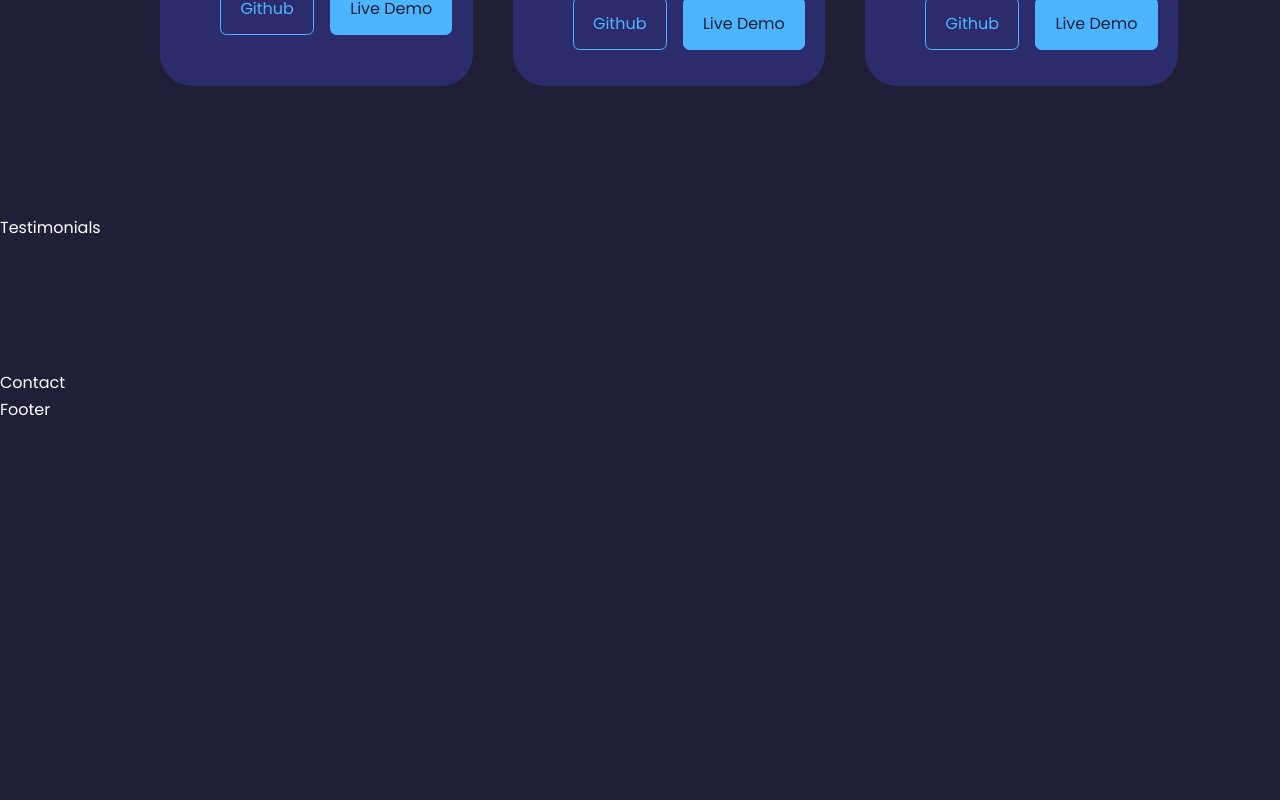
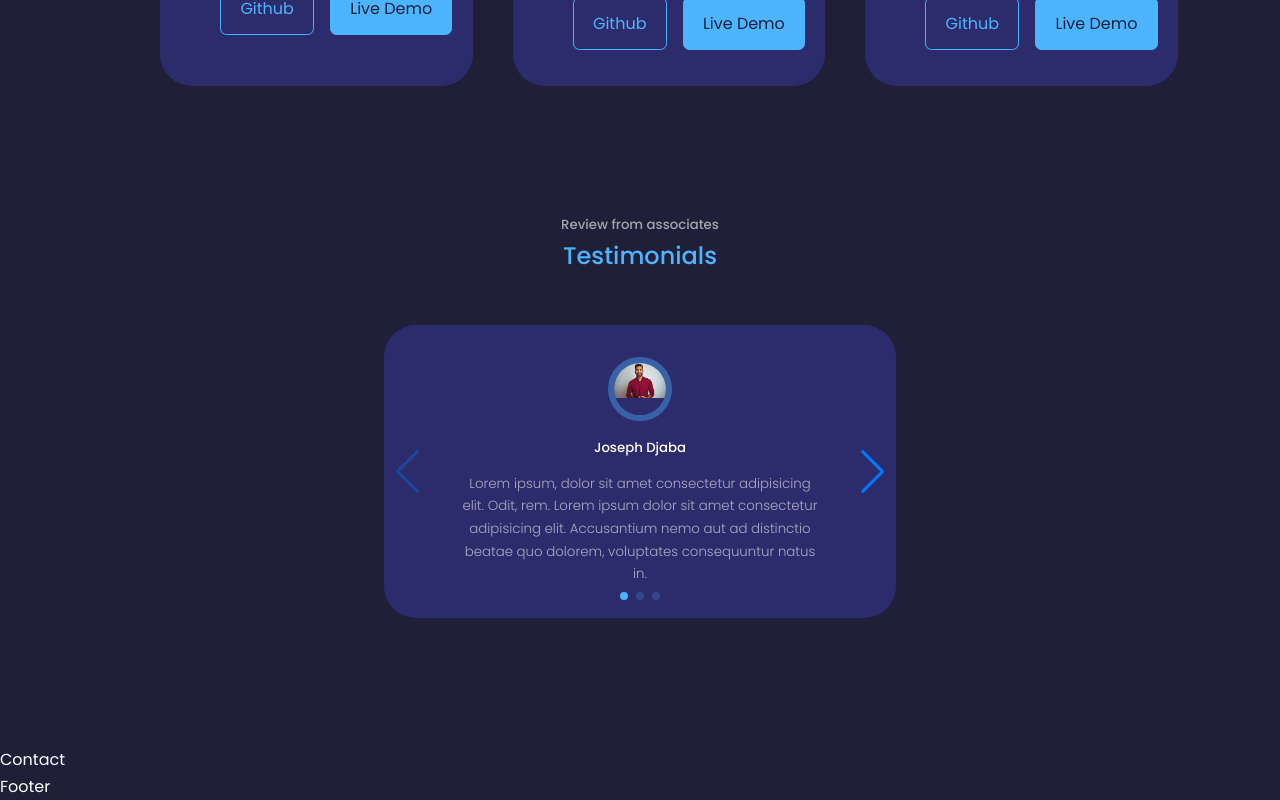
Before and after one commit to Nyame100/portfolio-website, a React (Create React App) app: page / in a window 1280 px wide. Shown: the part 3723-4523 px from the top of the page. Before the commit the page ends 4146 px from the top, so only its background shows below. Built offline with nearby package versions, Linux system fonts and the light colour scheme.

Commit message:
update Testimonials component

```diff
--- a/package.json
+++ b/package.json
@@ -10,6 +10,7 @@
     "react-dom": "^18.2.0",
     "react-icons": "^4.7.1",
     "react-scripts": "5.0.1",
+    "swiper": "^8.4.6",
     "web-vitals": "^2.1.4"
   },
   "scripts": {
--- a/src/components/testimonials/Testimonials.jsx
+++ b/src/components/testimonials/Testimonials.jsx
@@ -1,8 +1,45 @@
 import React from "react";
 import "./testimonials.css";
+import { testimonials } from "../../data";
+
+// import Swiper core and required modules
+import { Pagination, Navigation } from "swiper";
+
+import { Swiper, SwiperSlide } from "swiper/react";
+
+// Import Swiper styles
+import "swiper/css";
+import "swiper/css/pagination";
+import "swiper/css/navigation";
 
 const Testimonials = () => {
-  return <section id="testimonials">Testimonials</section>;
+  return (
+    <section id="testimonials">
+      <h5>Review from associates</h5>
+      <h2>Testimonials</h2>
+      <Swiper // install Swiper modules
+        modules={[Pagination, Navigation]}
+        spaceBetween={40}
+        slidesPerView={1}
+        navigation
+        pagination={{ clickable: true }}
+        className="container testimonials__container"
+      >
+        {testimonials.map((testimonial) => {
+          const { id, name, comment, img } = testimonial;
+          return (
+            <SwiperSlide className="testimonial" key={id}>
+              <div className="avatar">
+                <img src={img} alt="" />
+              </div>
+              <h5 className="name">{name}</h5>
+              <small className="review">{comment}</small>
+            </SwiperSlide>
+          );
+        })}
+      </Swiper>
+    </section>
+  );
 };
 
 export default Testimonials;
--- a/src/components/testimonials/testimonials.css
+++ b/src/components/testimonials/testimonials.css
@@ -0,0 +1,48 @@
+.container.testimonials__container {
+  width: 40%;
+}
+
+.avatar {
+  width: 4rem;
+  aspect-ratio: 1/1;
+  overflow: hidden;
+  border-radius: 50%;
+  margin: 0 auto 1rem;
+  border: 0.4rem solid var(--color-primary-variant);
+}
+
+.testimonial {
+  background: var(--color-bg-variant);
+  text-align: center;
+  padding: 2rem;
+  border-radius: 2rem;
+  user-select: none;
+}
+
+.review {
+  color: var(--color-light);
+  font-weight: 300;
+  display: block;
+  width: 80%;
+  margin: 0.8rem auto 0;
+}
+
+/* =========== MEDIA QUERIES (MEDIUM DEVICES) =========== */
+@media screen and (max-width: 1024px) {
+  .container.testimonials__container {
+    width: 60%;
+  }
+}
+/* ============ MEDIA QUERIES (SMALL DEVICES) ============ */
+@media screen and (max-width: 600px) {
+  .container.testimonials__container {
+    width: var(--container-width-sm);
+  }
+  .review {
+    width: var(--container-width-sm);
+  }
+}
+
+.swiper-pagination-clickable .swiper-pagination-bullet {
+  background: var(--color-primary);
+}
--- a/src/data.jsx
+++ b/src/data.jsx
@@ -51,3 +51,27 @@ export const portfolios = [
     demo_url: "https://dribbble.com/Alien_pixels",
   },
 ];
+
+export const testimonials = [
+  {
+    id: 1,
+    name: "Joseph Djaba",
+    img: download3,
+    comment:
+      "Lorem ipsum, dolor sit amet consectetur adipisicing elit. Odit, rem. Lorem ipsum dolor sit amet consectetur adipisicing elit. Accusantium nemo aut ad distinctio beatae quo dolorem, voluptates consequuntur natus in.",
+  },
+  {
+    id: 2,
+    name: "Joseph Djaba",
+    img: download3,
+    comment:
+      "Lorem ipsum, dolor sit amet consectetur adipisicing elit. Odit, rem. Lorem ipsum dolor sit amet consectetur adipisicing elit. Accusantium nemo aut ad distinctio beatae quo dolorem, voluptates consequuntur natus in.",
+  },
+  {
+    id: 3,
+    name: "Joseph Djaba",
+    img: download3,
+    comment:
+      "Lorem ipsum, dolor sit amet consectetur adipisicing elit. Odit, rem. Lorem ipsum dolor sit amet consectetur adipisicing elit. Accusantium nemo aut ad distinctio beatae quo dolorem, voluptates consequuntur natus in.",
+  },
+];
```
Also changed, not shown: 1 other file (tests, documents, lock files or other folders).
